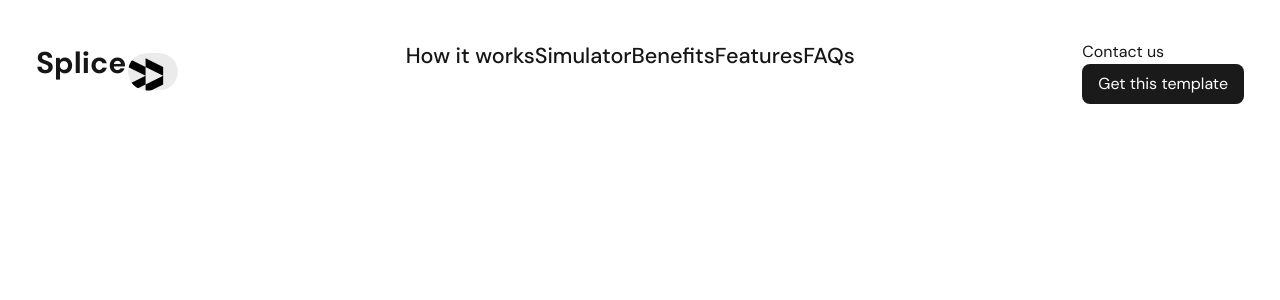
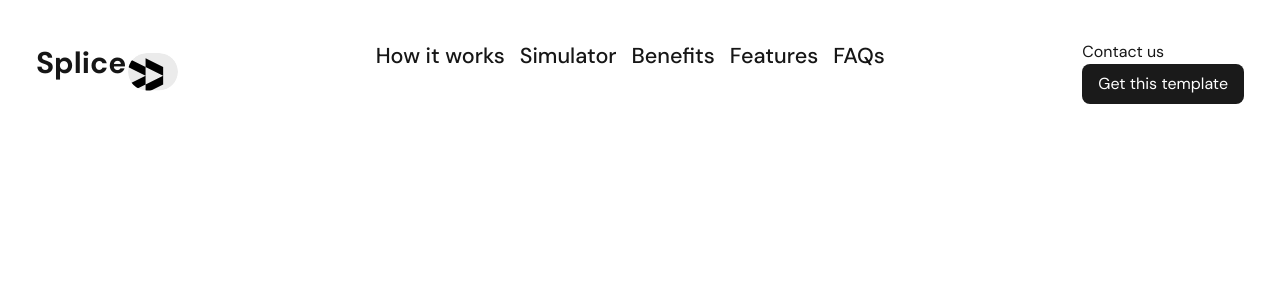
Before and after one commit to Daniel264/Slice, a Next.js app: page / in a window 1280 px wide. Shown: the top 300 px of the page. Built offline with nearby package versions, Linux system fonts and the light colour scheme.

Commit message:
declare custom css colors

```diff
--- a/src/styles/SCSS/components/_header.scss
+++ b/src/styles/SCSS/components/_header.scss
@@ -25,9 +25,8 @@ $text-3xl: 1.875rem;
         ul {
             display: flex;
             cursor: pointer;
-            margin-right: calc(0.75rem /* 12px */ * var(--tw-space-x-reverse));
-            margin-left: calc(0.75rem /* 12px */ * calc(1 - var(--tw-space-x-reverse)));
-
+            gap: 15px;
+            font-size: $text-xl;
             font-weight: 500;
 
             @media screen and (min-width: 768px) {
@@ -38,6 +37,7 @@ $text-3xl: 1.875rem;
             @media screen and (min-width: 1024px) {
                 font-size: $text-2xl;
             }
+            //737373
 
             div {
                 li {
--- a/src/styles/SCSS/index.css
+++ b/src/styles/SCSS/index.css
@@ -18,6 +18,14 @@
   }
   /* =========================== */
 }
+:root {
+  --primary-color: #000;
+  --secondary-color: #F9CF01;
+  --accent-color: #e74c3c;
+  --text-color: #737373;
+  --background-color: #fff;
+}
+
 .header-div {
   display: flex;
   height: -moz-fit-content;
@@ -38,8 +46,8 @@
 .header-div .header-middle ul {
   display: flex;
   cursor: pointer;
-  margin-right: calc(0.75rem * var(--tw-space-x-reverse));
-  margin-left: calc(0.75rem * (1 - var(--tw-space-x-reverse)));
+  gap: 15px;
+  font-size: 1.1rem;
   font-weight: 500;
 }
 @media screen and (min-width: 768px) {
```
Also changed, not shown: src/styles/SCSS/_boilerplate.scss (+8 -0 lines), src/styles/SCSS/index.scss (line endings or trailing spaces), 1 other file (tests, documents, lock files or other folders).
